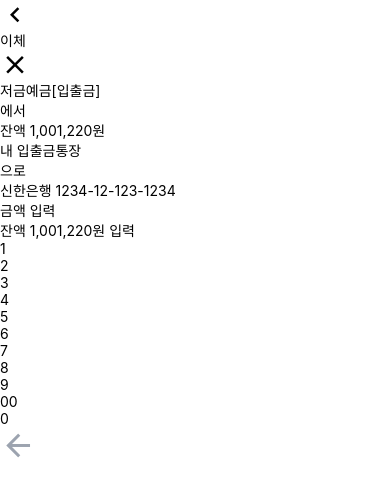
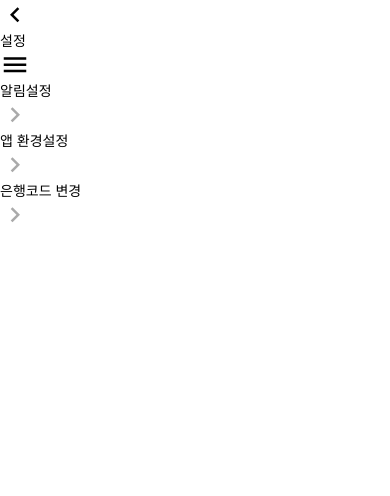
Before and after one commit to paul-lee-dev/joa-openapi, a React Native app in the folder bank/frontend/: screen / in a window 390 px wide. Shown: the top 496 px of the page. Built offline with nearby package versions, Linux system fonts and the light colour scheme.

Commit message:
S10P12A506-200 Feat: Setting page

```diff
--- a/bank/frontend/App.tsx
+++ b/bank/frontend/App.tsx
@@ -3,6 +3,7 @@ import Intro from './src/pages/Intro';
 import Join from './src/pages/Join';
 import Main from './src/pages/Main';
 import Menu from './src/pages/Menu';
+import Setting from './src/pages/Setting';
 import Splash from './src/pages/Splash';
 import Transfer from './src/pages/Transfer';
 import TransferAmount from './src/pages/TransferAmount';
@@ -16,10 +17,11 @@ function App(): React.JSX.Element {
   // return <Join />;
   // return <History />;
   // return <Transfer />;
-  return <TransferAmount />;
+  // return <TransferAmount />;
   // return <TransferConfirm />;
   // return <TransferResult />;
   // return <Menu />;
+  return <Setting />;
 }
 
 export default App;
--- /dev/null
+++ b/bank/frontend/src/pages/Setting.tsx
@@ -0,0 +1,20 @@
+import {ScrollView, View} from 'react-native';
+import Header from '../components/Header';
+import CommonMenuItem from '../components/CommonMenuItem';
+
+function Setting(): React.JSX.Element {
+  return (
+    <View className="w-full h-full bg-gray-100 flex">
+      <Header stack="설정" menu={[{title: 'menu', onPress: () => {}}]} />
+      <ScrollView className="w-full flex-grow">
+        <View>
+          <CommonMenuItem title={'알림설정'} />
+          <CommonMenuItem title={'앱 환경설정'} />
+          <CommonMenuItem title={'은행코드 변경'} />
+        </View>
+      </ScrollView>
+    </View>
+  );
+}
+
+export default Setting;
```
